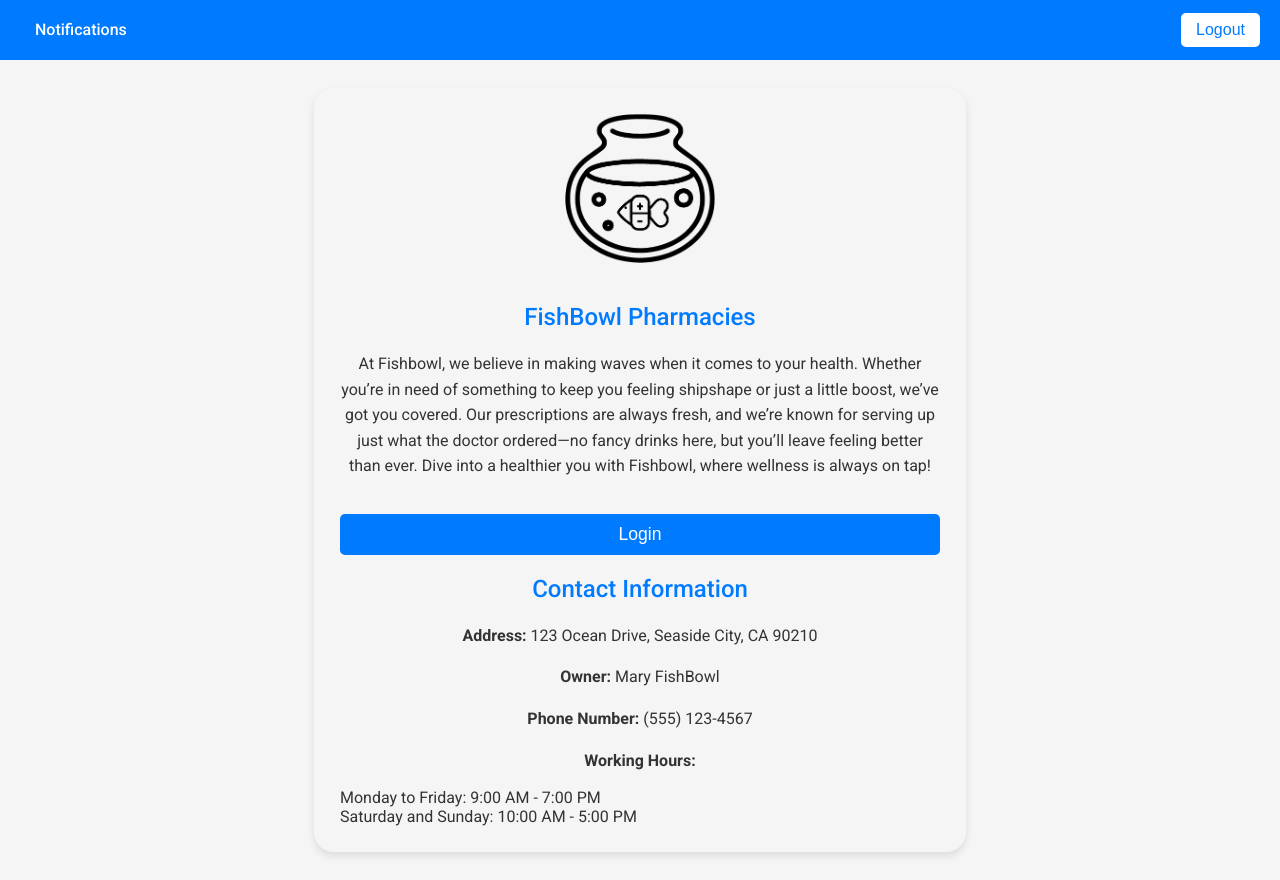
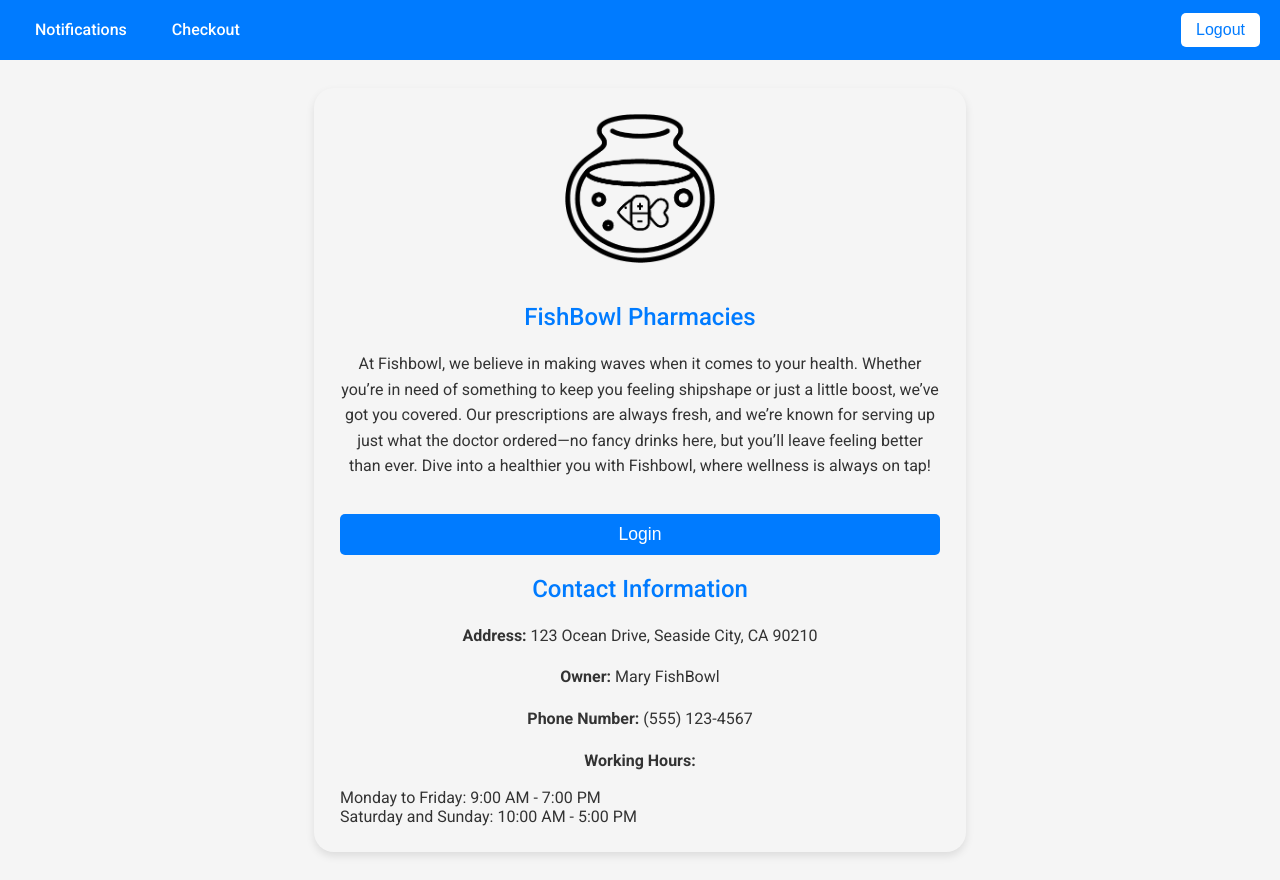
Before and after one commit to oliver-sey/pharmacy-management-system, a React (Create React App) app in the folder frontend/: page / in a window 1280 px wide. Built offline with nearby package versions, Linux system fonts and the light colour scheme; sample sign-in values are in the browser's storage.

Commit message:
Adding checkout page to the header bar for all user types

```diff
--- a/frontend/src/Components/Header.js
+++ b/frontend/src/Components/Header.js
@@ -82,6 +82,16 @@ const Header = () => {
                     </li>
                 )}
 
+                {/* link to cart/checkout page */}
+                {/* all users can access this */}
+                {token && (
+                    <li>
+                        <Link to="/checkout">
+                            Checkout
+                        </Link>
+                    </li>
+                )}
+
                 {/* logout button only when logged in */}
                 {token && <li className='logout-container'><button onClick={handleLogout}>Logout</button></li>}
             </ul>
```
